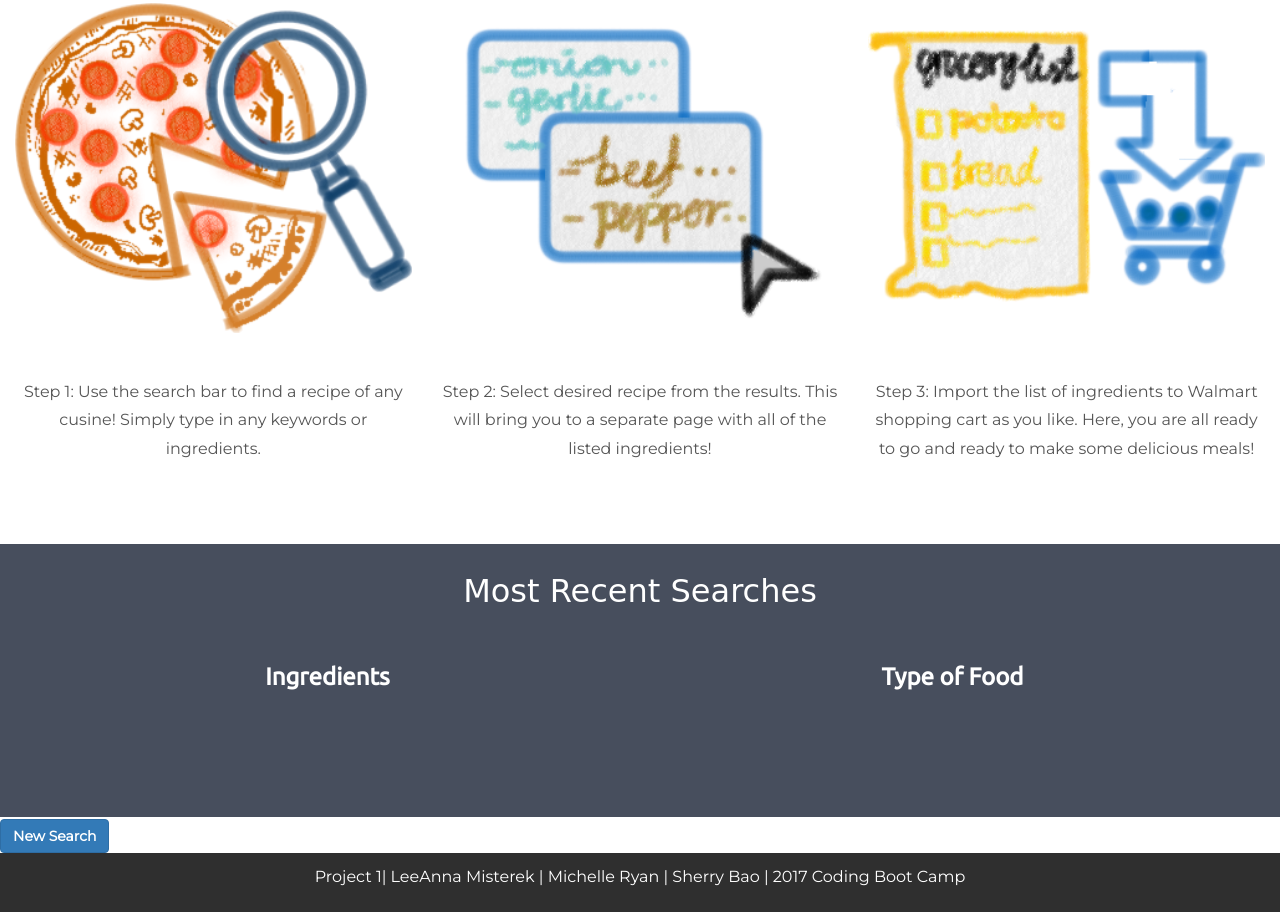
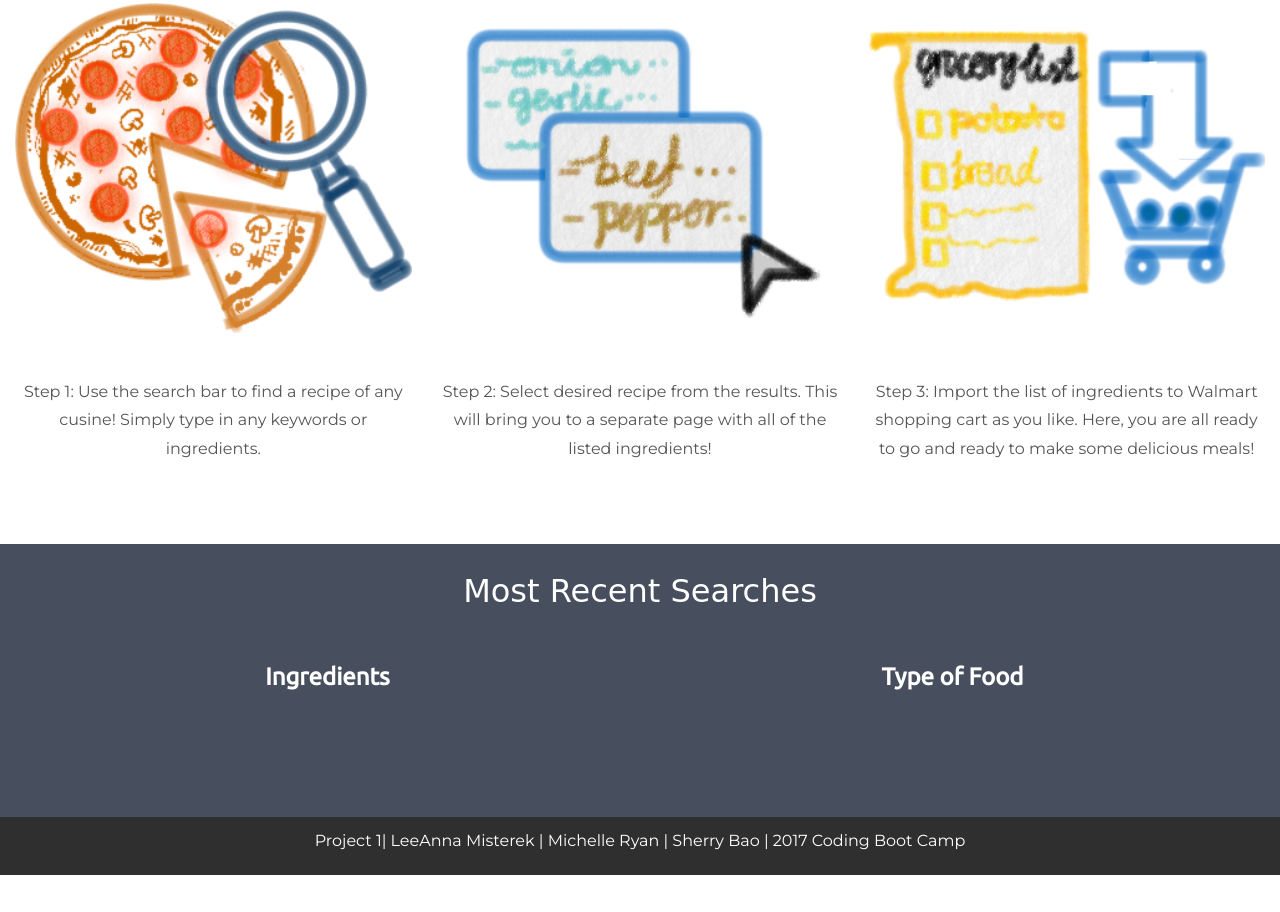
Before and after one commit to michelleryan/Recipe2Go, a plain HTML site: page index.html in a window 1280 px wide. Shown: the part 923-1835 px from the top of the page. After the commit the page ends 1798 px from the top, so only its background shows below. Drawn offline with nearby package versions, Linux system fonts and the light colour scheme; no server answers; a web font is replaced by a local one.

Commit message:
made a mistake on the merge, had an extra line in the index.html

```diff
--- a/index.html
+++ b/index.html
@@ -108,8 +108,6 @@
         <br>
         <div class="dash"></div>
     </div>
-    <button type="button" id="reset" class="btn btn-primary"><b>New Search</b></button>
-</div>
 
 <!-- Footer -->
     <footer class="bg-5 text-center">
```
Also changed, not shown: assets/javascript/list.js (deleted).
